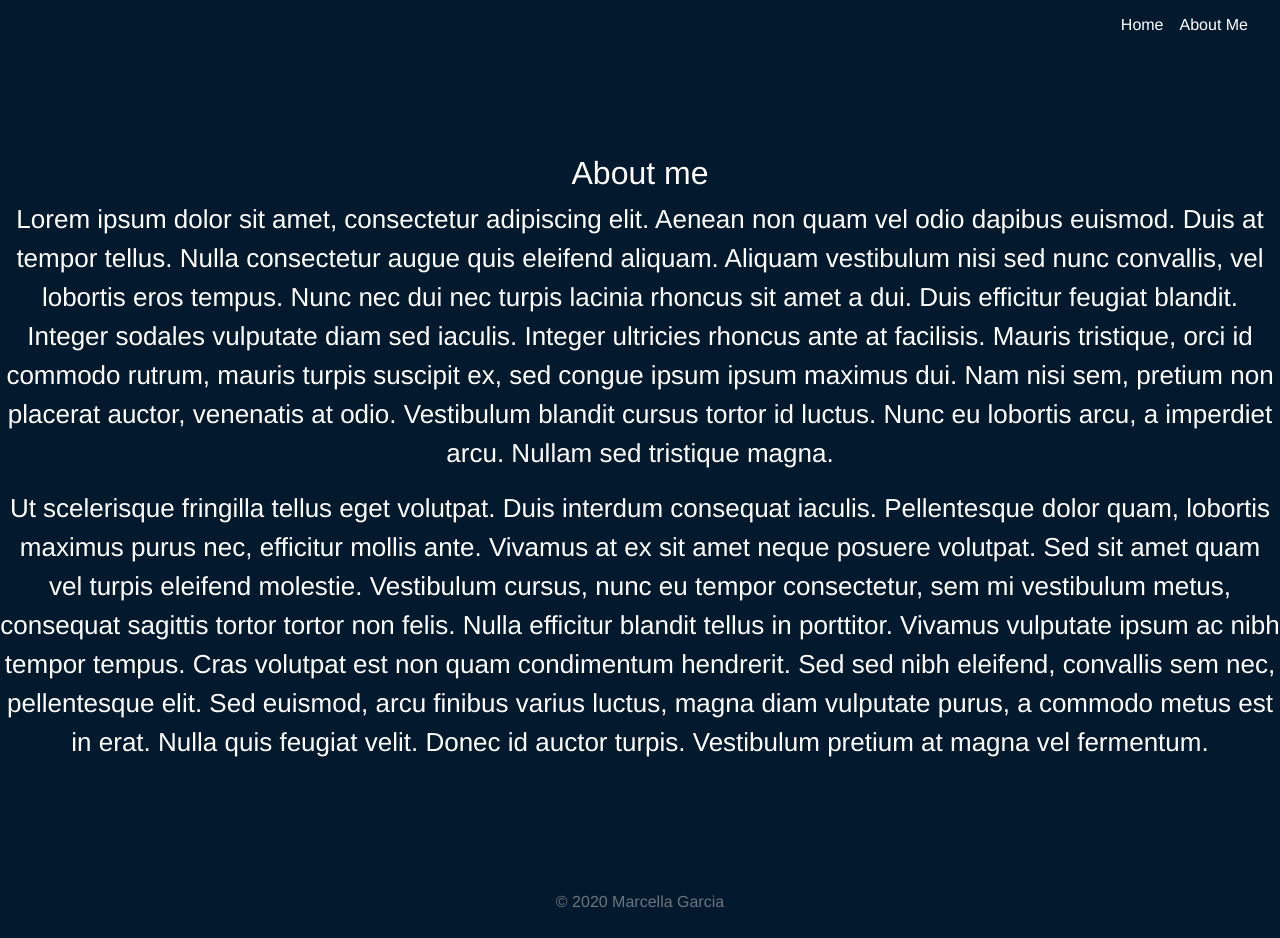
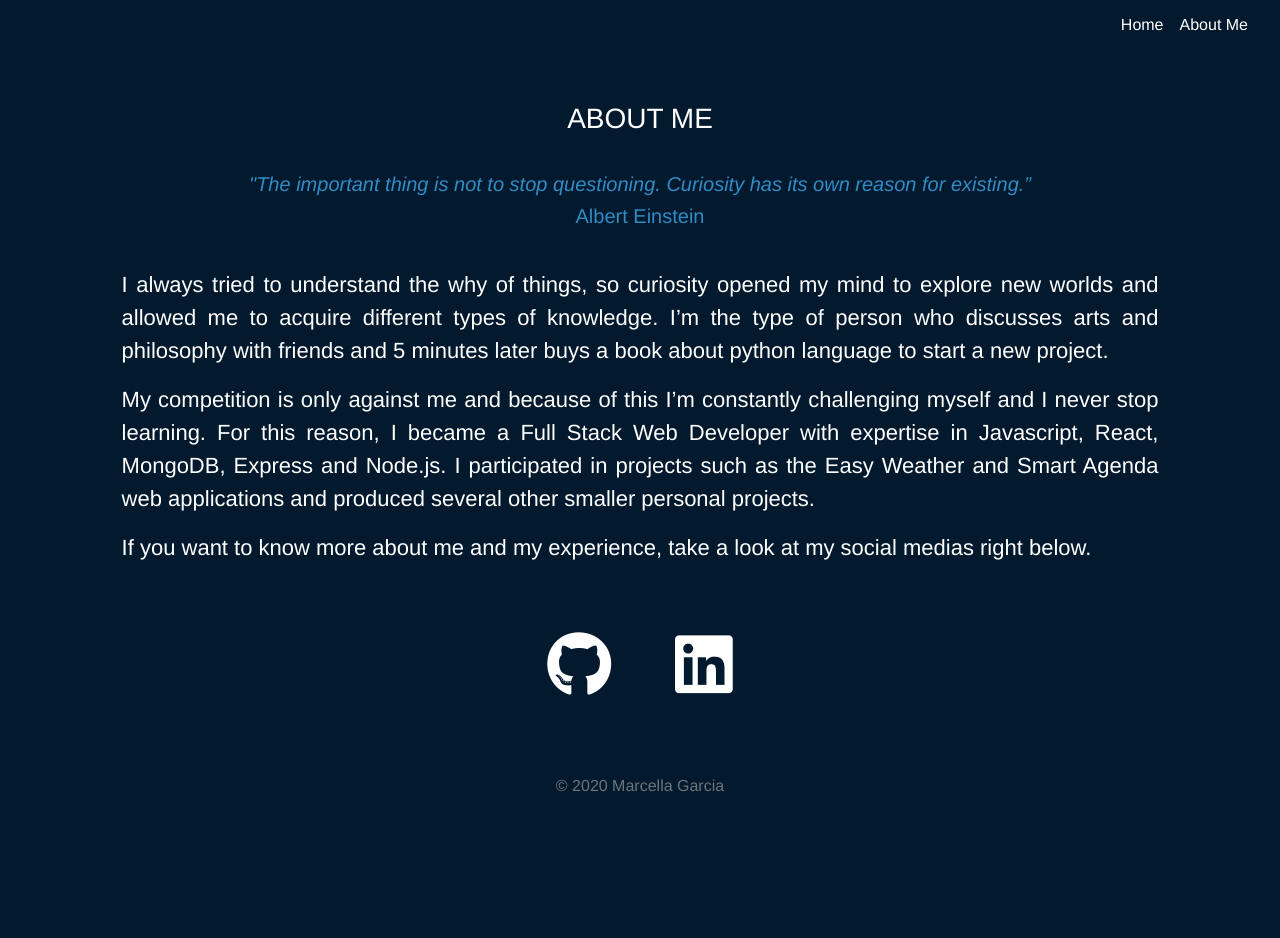
Before and after one commit to Marcellits/portfolio, a React (Create React App) app: page /aboutme in a window 1280 px wide. After the commit the page ends 822 px from the top, so only its background shows below. Built offline with nearby package versions, Linux system fonts and the light colour scheme.

Commit message:
About me component - adding style, content and links

```diff
--- a/public/index.html
+++ b/public/index.html
@@ -4,6 +4,7 @@
     <meta charset="utf-8" />
     <link rel="stylesheet" href="https://stackpath.bootstrapcdn.com/bootstrap/4.5.0/css/bootstrap.min.css" integrity="sha384-9aIt2nRpC12Uk9gS9baDl411NQApFmC26EwAOH8WgZl5MYYxFfc+NcPb1dKGj7Sk" crossorigin="anonymous">
     <link rel="icon" href="%PUBLIC_URL%/favicon.ico" />
+    <script src="https://use.fontawesome.com/cdd4205b98.js"></script>
     <meta name="viewport" content="width=device-width, initial-scale=1" />
     <meta name="theme-color" content="#000000" />
     <meta
--- a/src/App.css
+++ b/src/App.css
@@ -3,6 +3,7 @@
 }
 body{
   color: white;
+  background-color: #03192D
 }
 
 a, a:visited{
@@ -15,19 +16,22 @@ a:link
 text-decoration:none;
 color: white;
 }
+
 a:hover{
   color: #FFE11F;
   border-bottom: 1px solid;
   border-color: #FFE11F;
 }
 
+p{
+  text-align: justify;
+}
+
 .App {
   text-align: center;
-  background-color: #03192D;
-
 }
 
-.App-header, .aboutme {
+.App-header {
 
   min-height: 100vh;
   display: flex;
@@ -35,15 +39,44 @@ a:hover{
   align-items: center;
   justify-content: center;
   font-size: calc(10px + 2vmin);
+}
 
+.aboutme{
+  margin: auto 7vw;
+  font-weight: 300;
+  font-size: calc(6px + 2vmin);
 }
+
+
+.about_title{
+  margin: 4.5vh auto;
+}
+
+.quote_Eisntein{
+  display: grid;
+  justify-content: center;
+  color: #308cc5;
+}
+
+#quote-text{
+  font-style: italic;
+  font-weight: 400;
+}
+
+#quote-author{
+  font-weight: 300;
+}
+
+.text-aboutme{
+  padding: 2rem;
+}
+
 .components{
   margin: 8rem;
 }
 
-.aboutme {
-  background-image: radial-gradient(currentColor 1px, transparent 1px) contain;
-  background-size: calc(10 * 1px) calc(10 * 1px)  ;
+i{
+  margin: 0 2rem 2rem 2rem;
 }
 
 /* my name on top */
@@ -105,7 +138,7 @@ a:hover{
   display: grid;
   justify-content: center;
   margin-top: 1vh;
-  color: #c7ccd1;
+  color: #E3E6E8;
 
 }
 /*footer*/
--- a/src/components/Aboutme.jsx
+++ b/src/components/Aboutme.jsx
@@ -4,28 +4,48 @@ import React from 'react';
 const Aboutme = () => {
 
     return (
-       <div className="aboutme ">
-           <h2 > About me</h2>
-           <p>
-           Lorem ipsum dolor sit amet, consectetur adipiscing elit. Aenean non quam vel odio dapibus euismod.
-           Duis at tempor tellus. Nulla consectetur augue quis eleifend aliquam. Aliquam vestibulum nisi sed nunc convallis,
-           vel lobortis eros tempus. Nunc nec dui nec turpis lacinia rhoncus sit amet a dui. Duis efficitur feugiat blandit.
-           Integer sodales vulputate diam sed iaculis. Integer ultricies rhoncus ante at facilisis. Mauris tristique,
-           orci id commodo rutrum, mauris turpis suscipit ex, sed congue ipsum ipsum maximus dui. Nam nisi sem,
-           pretium non placerat auctor, venenatis at odio. Vestibulum blandit cursus tortor id luctus.
-           Nunc eu lobortis arcu, a imperdiet arcu. Nullam sed tristique magna.
+       <div className="aboutme">
+           <h3 className="about_title"> ABOUT ME</h3>
+                <div className="quote_Eisntein">
+                    <h5 id="quote-text">
+                    "The important thing is not to stop questioning.
+                    Curiosity has its own reason for existing.”
+                    </h5>
+                    <h5 id="quote-author">Albert Einstein</h5>
+                </div>
+                <div className="text-aboutme">
+                    <p>
+                    I always tried to understand the why of things,
+                    so curiosity opened my mind to explore new worlds and allowed me to
+                    acquire different types of knowledge. I’m the type of person who discusses arts
+                    and philosophy with friends and 5 minutes later buys a book about python language
+                    to start a new project.
+                    </p>
+                    <p>
+                    My competition is only against me and because of this I’m constantly challenging
+                    myself and I never stop learning. For this reason, I became a Full Stack Web
+                    Developer with expertise in Javascript, React, MongoDB, Express and Node.js.
+                    I participated in projects such as the Easy Weather and Smart Agenda web applications
+                    and produced several other smaller personal projects.
+                    </p>
+                    <p>
+                    If you want to know more about me and my experience,
+                    take a look at my social medias right below.
+                    </p>
+                </div>
 
-           </p>
-            <p>
-            Ut scelerisque fringilla tellus eget volutpat. Duis interdum consequat iaculis. Pellentesque dolor quam,
-            lobortis maximus purus nec, efficitur mollis ante. Vivamus at ex sit amet neque posuere volutpat.
-            Sed sit amet quam vel turpis eleifend molestie. Vestibulum cursus, nunc eu tempor consectetur,
-            sem mi vestibulum metus, consequat sagittis tortor tortor non felis. Nulla efficitur blandit tellus in porttitor.
-            Vivamus vulputate ipsum ac nibh tempor tempus. Cras volutpat est non quam condimentum hendrerit. Sed sed nibh eleifend,
-            convallis sem nec, pellentesque elit. Sed euismod, arcu finibus varius luctus, magna diam vulputate purus,
-            a commodo metus est in erat. Nulla quis feugiat velit. Donec id auctor turpis. Vestibulum pretium at magna vel fermentum.
-
-            </p>
+            <div class="container">
+                <div class="row">
+                    <div class="col">
+                        <a href="https://www.github.com/marcellits">
+                            <i class="fa fa-github fa-3x" aria-hidden="true"/>
+                        </a>
+                        <a href="https://www.linkedin.com/in/marcellits/">
+                            <i class="fa fa-linkedin-square fa-3x" aria-hidden="true" />
+                        </a>
+                    </div>
+                </div>
+            </div>
        </div>
     )
 }
```
